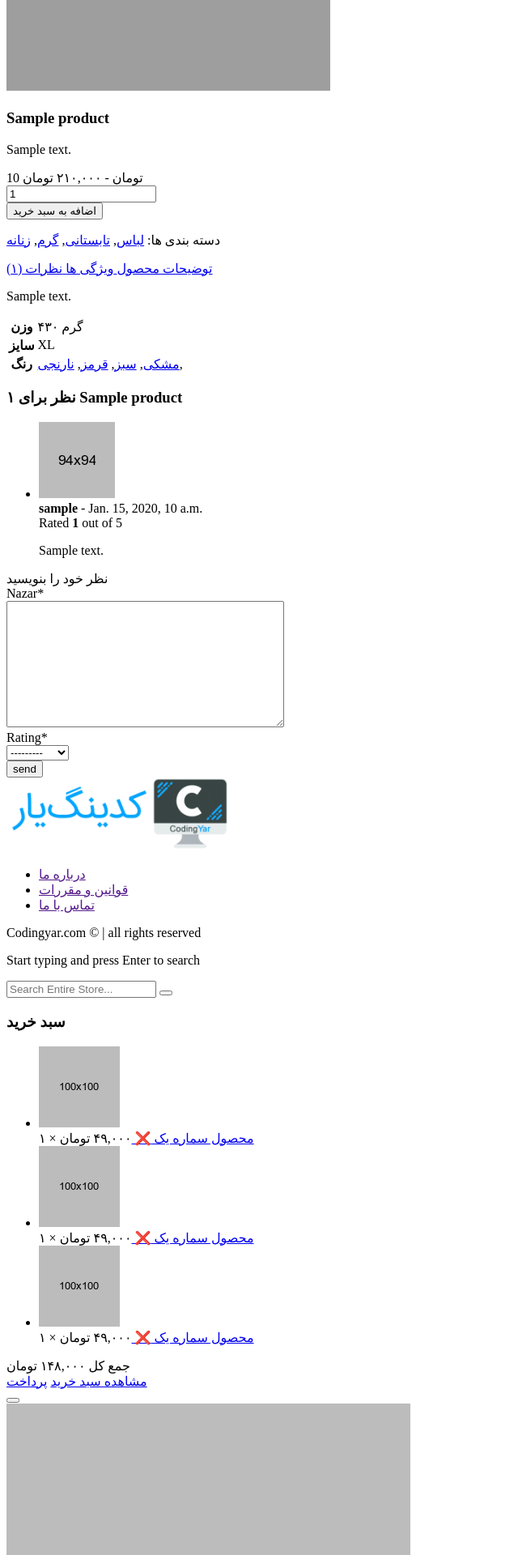
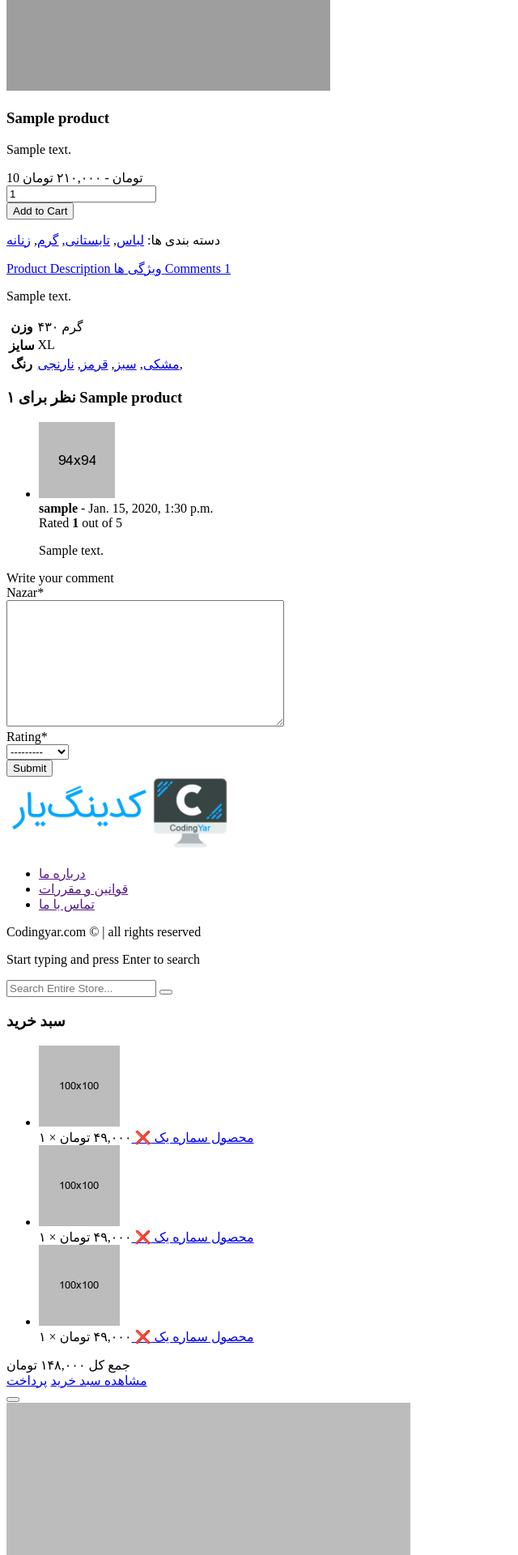
Before and after one commit to bobbysaeed/django-online-shop, a Django app: page /products/1/ in a window 1280 px wide. Shown: the part 592-2512 px from the top of the page at 81% size, without its empty margins (0-640 px from the left). Run offline with Django 4.2, Linux system fonts and the light colour scheme; tables that the repository leaves empty hold one stand-in row (values such as "Sample post"); some libraries are stand-ins or nearby versions; grey boxes are pictures that could not be loaded.

Commit message:
add I18N to the project

```diff
--- a/products/templates/products/product_detail.html
+++ b/products/templates/products/product_detail.html
@@ -1,6 +1,7 @@
 {% extends "_base.html" %}
 
 {% load static %}
+{% load i18n %}
 {% load crispy_forms_tags %}
 {% load comment_tags %}
 
@@ -48,7 +49,7 @@
                                         </div>
                                     </div>
                                     <button type="button" class="btn btn-small btn-bg-red btn-color-white btn-hover-2" onclick="window.location.href='cart.html'">
-                                        اضافه به سبد خرید
+                                        {% trans "Add to Cart" %}
                                     </button>
                                 </div>
                                 <div class="product-footer-meta mt-5 pt-5">
@@ -67,13 +68,13 @@
                             <div class="product-data-tab tab-style-3">
                                 <div class="nav nav-tabs product-data-tab__head" id="product-tab" role="tablist">
                                     <a class="m-0 product-data-tab__link nav-link active" id="nav-description-tab" data-toggle="tab" href="#nav-description" role="tab" aria-selected="true">
-                                        <span>توضیحات محصول</span>
+                                        <span> {% trans "Product Description" %} </span>
                                     </a>
                                     <a class="m-0 product-data-tab__link nav-link" id="nav-info-tab" data-toggle="tab" href="#nav-info" role="tab" aria-selected="true">
                                         <span>ویژگی ها</span>
                                     </a>
                                     <a class="m-0 product-data-tab__link nav-link" id="nav-reviews-tab" data-toggle="tab" href="#nav-reviews" role="tab" aria-selected="true">
-                                        <span>نظرات (۱)</span>
+                                        <span>{% trans "Comments" %} {{product.comments.all|only_active_comments|length}}</span>
                                     </a>
                                 </div>
                                 <div class="tab-content product-data-tab__content" id="product-tabContent">
@@ -141,12 +142,14 @@
                                                 <div class="row">
                                                     <div class="border-top py-5 w-100"></div>
                                                     <div class="col-lg-8 m-auto">
-                                                        <span class="reply-title pull-right">نظر خود را بنویسید</span>
+                                                        <span class="reply-title pull-right">
+                                                            {% trans "Write your comment" %}
+                                                        </span>
                                                         <br>
                                                         <form action="{% url "product_detail" product.id %}" method="POST">
                                                             {% csrf_token %}
                                                             {{ comment_form|crispy}}
-                                                            <input type="submit" value="send">
+                                                            <input type="submit" value="{% trans "Submit" %}">
                                                         </form>
 
                                                     </div>
```
Also changed, not shown: config/settings.py (+6 -3 lines), products/locale/fa/LC_MESSAGES/django.po (added).
